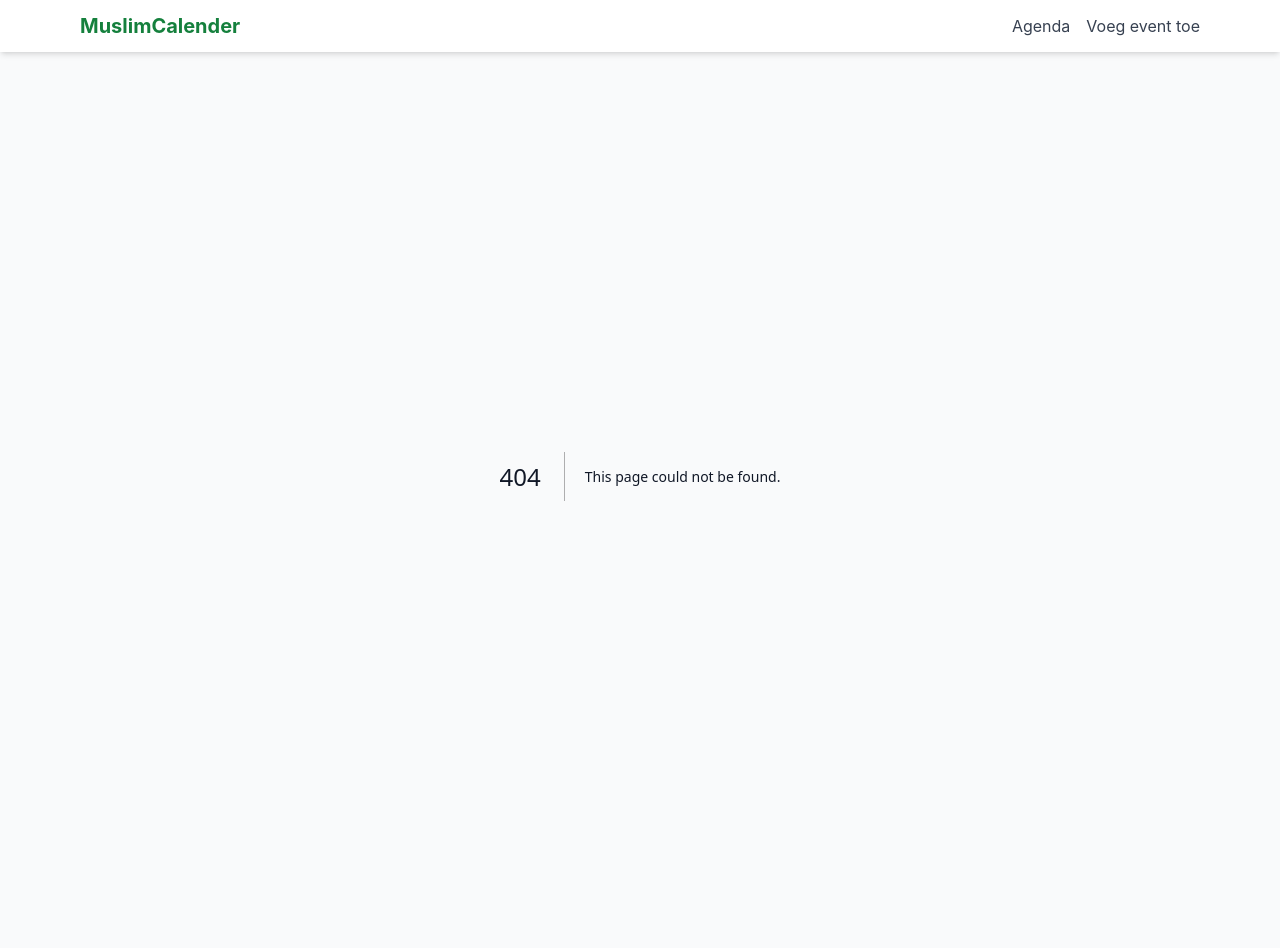
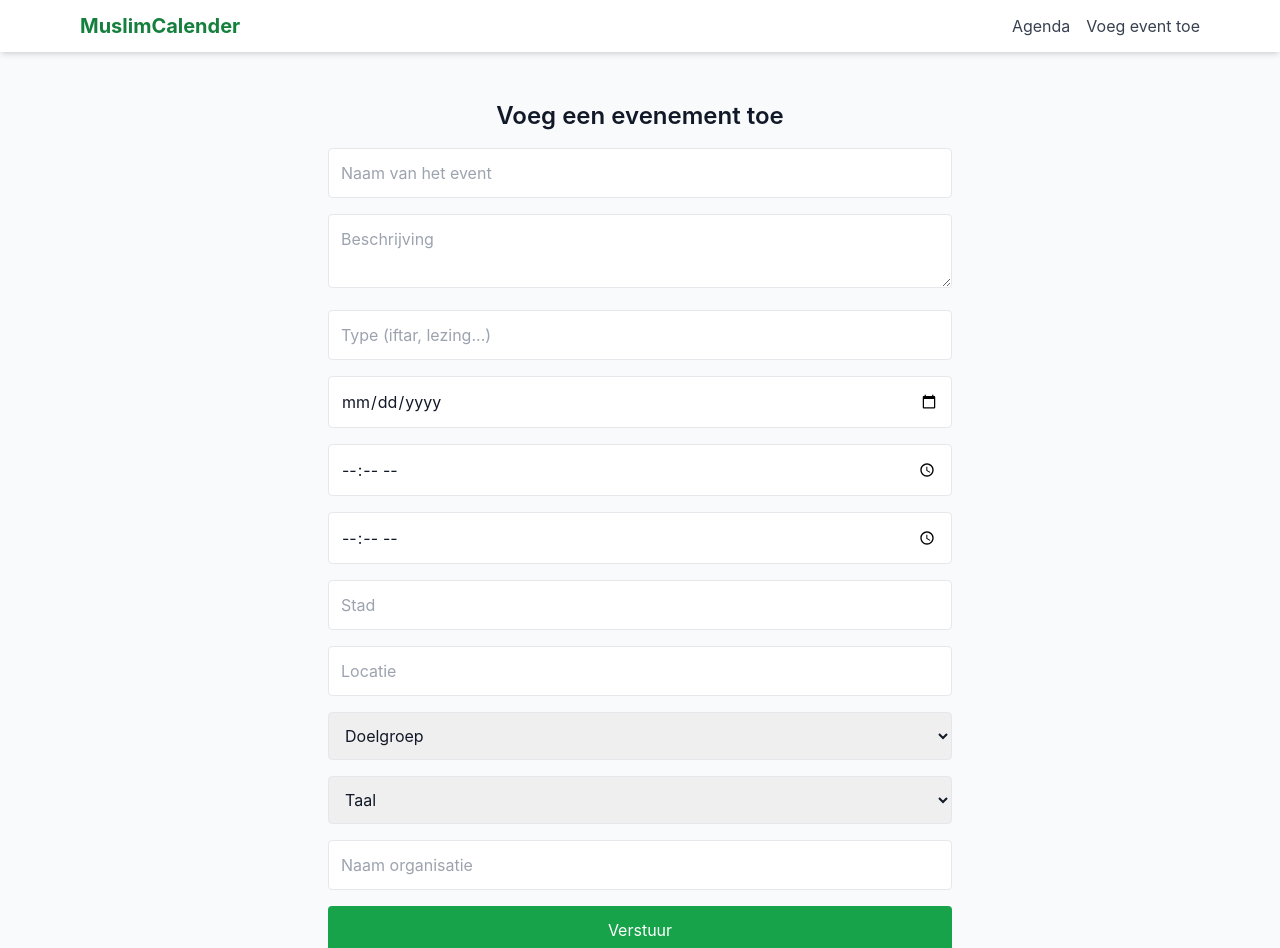
Before and after one commit to IvanaSaraber/MuslimCalender, a Next.js app: page /upload/form in a window 1280 px wide. Before the commit this address had no page. Shown: the top 948 px of the page. Before the commit the page ends 876 px from the top, so only its background shows below. Built offline with nearby package versions, Linux system fonts and the light colour scheme.

Commit message:
Create page.tsx

```diff
--- /dev/null
+++ b/app/upload/form/page.tsx
@@ -0,0 +1,93 @@
+"use client";
+
+import { useState } from "react";
+
+export default function UploadFormPage() {
+  const [formData, setFormData] = useState({
+    EventName: "",
+    Description: "",
+    EventType: "",
+    Date: "",
+    StartTime: "",
+    EndTime: "",
+    City: "",
+    Location: "",
+    Gender: "",
+    Language: "",
+    Organisation: "",
+  });
+
+  const [submitting, setSubmitting] = useState(false);
+  const [success, setSuccess] = useState(false);
+
+  const handleChange = (e: React.ChangeEvent<HTMLInputElement | HTMLSelectElement | HTMLTextAreaElement>) => {
+    const { name, value } = e.target;
+    setFormData((prev) => ({ ...prev, [name]: value }));
+  };
+
+  const handleSubmit = async (e: React.FormEvent) => {
+    e.preventDefault();
+    setSubmitting(true);
+    setSuccess(false);
+
+    const res = await fetch("/api/submit-event", {
+      method: "POST",
+      headers: { "Content-Type": "application/json" },
+      body: JSON.stringify(formData),
+    });
+
+    if (res.ok) {
+      setSuccess(true);
+      setFormData({
+        EventName: "",
+        Description: "",
+        EventType: "",
+        Date: "",
+        StartTime: "",
+        EndTime: "",
+        City: "",
+        Location: "",
+        Gender: "",
+        Language: "",
+        Organisation: "",
+      });
+    }
+
+    setSubmitting(false);
+  };
+
+  return (
+    <main className="p-6 max-w-2xl mx-auto">
+      <h1 className="text-2xl font-semibold mb-4 text-center">Voeg een evenement toe</h1>
+
+      <form onSubmit={handleSubmit} className="space-y-4">
+        <input name="EventName" placeholder="Naam van het event" value={formData.EventName} onChange={handleChange} required className="w-full p-3 border rounded" />
+        <textarea name="Description" placeholder="Beschrijving" value={formData.Description} onChange={handleChange} className="w-full p-3 border rounded" />
+        <input name="EventType" placeholder="Type (iftar, lezing...)" value={formData.EventType} onChange={handleChange} className="w-full p-3 border rounded" />
+        <input type="date" name="Date" value={formData.Date} onChange={handleChange} required className="w-full p-3 border rounded" />
+        <input type="time" name="StartTime" value={formData.StartTime} onChange={handleChange} className="w-full p-3 border rounded" />
+        <input type="time" name="EndTime" value={formData.EndTime} onChange={handleChange} className="w-full p-3 border rounded" />
+        <input name="City" placeholder="Stad" value={formData.City} onChange={handleChange} className="w-full p-3 border rounded" />
+        <input name="Location" placeholder="Locatie" value={formData.Location} onChange={handleChange} className="w-full p-3 border rounded" />
+        <select name="Gender" value={formData.Gender} onChange={handleChange} className="w-full p-3 border rounded">
+          <option value="">Doelgroep</option>
+          <option value="gemengd">Gemengd</option>
+          <option value="mannen">Mannen</option>
+          <option value="vrouwen">Vrouwen</option>
+        </select>
+        <select name="Language" value={formData.Language} onChange={handleChange} className="w-full p-3 border rounded">
+          <option value="">Taal</option>
+          <option value="Nederlands">Nederlands</option>
+          <option value="Arabisch">Arabisch</option>
+          <option value="Engels">Engels</option>
+          <option value="overig">Overig</option>
+        </select>
+        <input name="Organisation" placeholder="Naam organisatie" value={formData.Organisation} onChange={handleChange} className="w-full p-3 border rounded" />
+        <button disabled={submitting} type="submit" className="w-full bg-green-600 text-white py-3 rounded">
+          {submitting ? "Versturen..." : "Verstuur"}
+        </button>
+        {success && <p className="text-green-600 text-center">✅ Evenement succesvol toegevoegd!</p>}
+      </form>
+    </main>
+  );
+}
```
